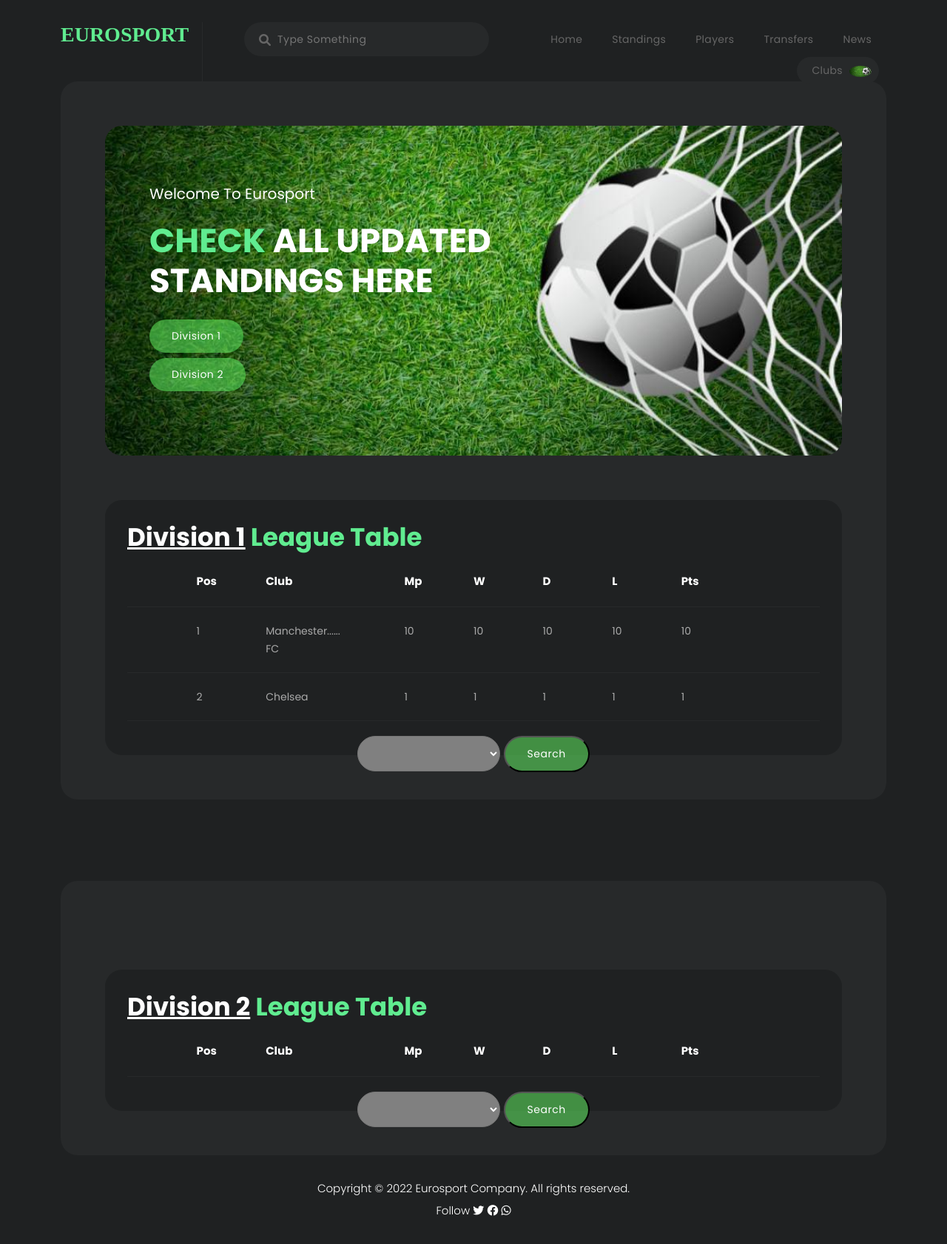
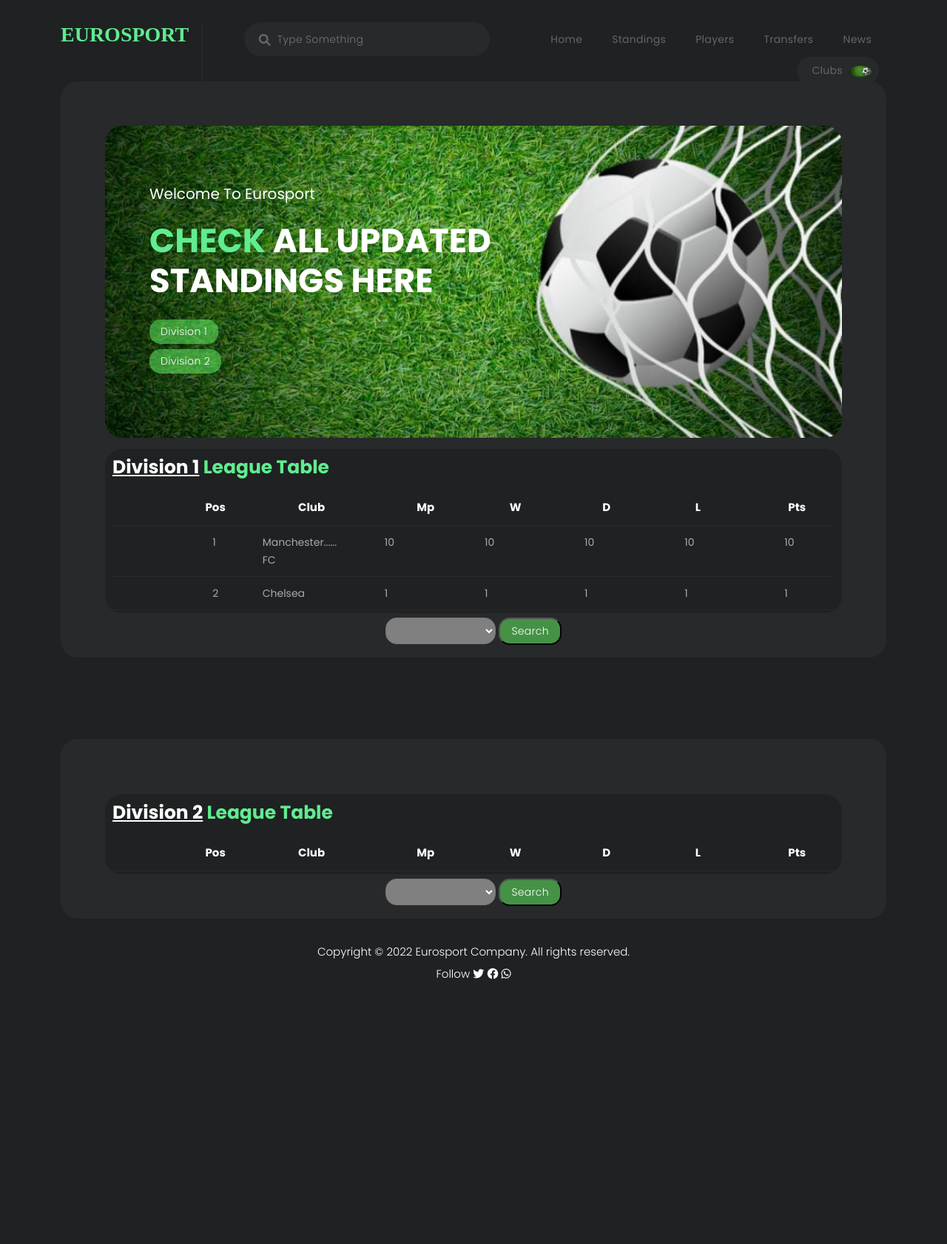
Before and after one commit to Sodiqlef/eurosport-django, a Django app: page /standings/ in a window 1280 px wide. Shown: the whole page at 74% size. After the commit the page ends 1324 px from the top, so only its background shows below. Run offline with Django 4.2, Linux system fonts and the light colour scheme; data comes from the database, SQL or seed files in the repository; both versions use the stored data as it was after the commit; data that the repository does not hold is empty; some libraries are stand-ins or nearby versions.

Commit message:
another day for the commit

```diff
--- a/static/css/templatemo-cyborg-gaming.css
+++ b/static/css/templatemo-cyborg-gaming.css
@@ -158,10 +158,47 @@ p {
 }
 
 
-.main-button a {
+.main-button a, button {
   font-size: 14px;
   color: #fff;
   background-color: #5ee75e8d;
+  padding: 6px 15px;
+  display: inline-block;
+  border-radius: 15px;
+  font-weight: 300;
+  text-transform: capitalize;
+  letter-spacing: 0.3px;
+  transition: all .3s;
+  position: relative;
+  overflow: hidden;
+}
+
+.main-button select, input {
+  font-size: 14px;
+  color: #fff;
+  background-color: grey;
+  padding: 6px 10px;
+  display: inline-block;
+  border-radius: 15px;
+  font-weight: 300;
+  text-transform: capitalize;
+  letter-spacing: 0.3px;
+  transition: all .3s;
+  position: relative;
+  overflow: hidden;
+}
+
+
+.main-button a:hover {
+  background-color: #fff;
+  color: #5ee75e8d;
+}
+
+.main-border-button a {
+  font-size: 14px;
+  color: #60ec90;
+  background-color: transparent;
+  border: 1px solid #60ec90;
   padding: 12px 30px;
   display: inline-block;
   border-radius: 25px;
@@ -173,58 +210,6 @@ p {
   overflow: hidden;
 }
 
-.main-button button{
-  font-size: 14px;
-  color: #fff;
-  background-color: #5ee75e8d;
-  padding: 12px 30px;
-  display: inline-block;
-  border-radius: 25px;
-  font-weight: 400;
-  text-transform: capitalize;
-  letter-spacing: 0.5px;
-  transition: all .3s;
-  position: relative;
-  overflow: hidden;
-}
-
-.main-button select, input{
-  font-size: 14px;
-  color: #fff;
-  background-color: grey;
-  padding: 12px 30px;
-  display: inline-block;
-  border-radius: 25px;
-  font-weight: 400;
-  text-transform: capitalize;
-  letter-spacing: 0.5px;
-  transition: all .3s;
-  position: relative;
-  overflow: hidden;
-}
-
-
-.main-button a:hover {
-  background-color: #fff;
-  color: #5ee75e8d;
-}
-
-.main-border-button a {
-  font-size: 14px;
-  color: #60ec90;
-  background-color: transparent;
-  border: 1px solid #60ec90;
-  padding: 12px 30px;
-  display: inline-block;
-  border-radius: 25px;
-  font-weight: 400;
-  text-transform: capitalize;
-  letter-spacing: 0.5px;
-  transition: all .3s;
-  position: relative;
-  overflow: hidden;
-}
-
 .main-border-button a:hover {
   border-color: #fff;
   background-color: #fff;
@@ -252,7 +237,7 @@ section {
 
 .heading-section h4 {
   color: #60ec90;
-  font-size: 34px;
+  font-size: 25px;
   text-decoration: none;
   margin-bottom: 30px;
 }
@@ -813,7 +798,7 @@ Banner Style
   background-image: url(../images/eurosport.jpg);
   background-position: center center;
   background-size: cover;
-  min-height: 380px;
+  min-height: 300px;
   border-radius: 23px;
   padding: 80px 60px;
 }
@@ -915,21 +900,21 @@ Most Popular Style
 
 /*
 ---------------------------------------------
-Gaming Library Style
+standings design Style
 ---------------------------------------------
 */
 
 .standings-design {
-  margin-top: 60px;
-  padding: 30px;
+  margin-top: 15px;
+  padding: 10px;
   background-color: #1f2122;
   border-radius: 23px;
 }
 
 .standings-design .item {
   border-bottom: 1px solid #27292a;
-  margin-bottom: 20px;
-  padding-bottom: 20px;
+  margin-bottom: 10px;
+  padding-bottom: 10px;
 }
 
 .standings-design .last-item {
@@ -943,15 +928,17 @@ Gaming Library Style
 }
 
 .standings-design .item ul {
-  margin-top: 15px;
+  margin-top: 3px;
   display: flex;
   flex-wrap: nowrap;
+
 }
 
 .standings-design .item ul li img {
   margin-top: -30px;
   margin-bottom: -30px;
   width: 30px;
+
 }
 
 .standings-design .item ul li {
--- a/templates/all_matches.html
+++ b/templates/all_matches.html
@@ -21,7 +21,7 @@
 
                   <div class="col-lg-3 col-sm-6">
                     <a href="{% url 'match_details' match.pk %}?{{match.home}}vs{{match.away}}"><div class="item">
-                      <img src="{{match.image.url}}" style="width: 200px; height: 200px;" alt="">
+                      <img src="{{match.image.url}}" style="width: 100%; height: 100%; object-fit: contain;" alt="">
                       <h4 style="font-size: 110%">{{match.home| capfirst}}<br>{{match.away| capfirst}}</h4>
                       <ul>
                         <li></i> {{match.date.date}}</li>
--- a/templates/details.html
+++ b/templates/details.html
@@ -32,11 +32,12 @@
 
           <div class="match-details">
             <div class="row">
+
               <div class="col-lg-12">
                 <br>
                 <h4 >
                     <div 	class="d-lg-none d-xl-none d-xl-block" >
-                  <img src="{{match.image.url}}" alt="" style="border-radius: 23px;">
+                  <img src="{{match.image.url}}" alt="" style="width: 100%; height: 100%; object-fit: contain; border-radius: 23px;">
                     </div>
                   <i style="float:left; padding-left: 5%">{{match.home|title}}
                     {% if match.played or match.live %}
--- a/templates/news.html
+++ b/templates/news.html
@@ -27,7 +27,7 @@
                 <div class="col-lg-4" id="{{news.pk}}">
                   <div class="item">
                     <div class="">
-                      <img src="{{news.image.url}}" alt="" style="max-width: 100%; height: 150px; border-radius: 5%;">
+                      <img src="{{news.image.url}}" alt="" style="width: 100%; height: 75%; object-fit: contain;" border-radius: 5%;">
                     </div>
                     <span class="text-secondary">{{news.date}}</span>
                     <h4>{{ news.subject }}</h4>
--- a/templates/news_details.html
+++ b/templates/news_details.html
@@ -14,7 +14,7 @@
               <div class="feature-banner header-text">
                 <center><div class="">
                   <div class="col-lg-6">
-                    <img src="{{news.image.url}}" alt="" style="border-radius: 23px;">
+                    <img src="{{news.image.url}}" style="width: 100%; height: 100%; object-fit: contain;" alt="" style="border-radius: 23px;">
                   </div>
 
                 </div></center>
--- a/templates/players.html
+++ b/templates/players.html
@@ -26,7 +26,7 @@
               <div class="players-transfer ">
                 <div class="row">
                   <div class="col-lg-4">
-                    <img src="{{player.image.url}}"  alt="" style="border-radius: 23px;">
+                    <img src="{{player.image.url}}" style="width: 100%; height: 100%; object-fit: contain;"  alt="" style="border-radius: 23px;">
                   </div>
                   <div class="col-lg-4 align-self-center">
                     <div class="main-info header-text">
--- a/templates/standings.html
+++ b/templates/standings.html
@@ -38,14 +38,21 @@
               </div>
               <div class="item">
                 <ul>
-                  <li><h4></h4></li>
+                  <li></li>
+                  <li></li>
                   <li><h4>Pos</h4></li>
-                  <li><h4>Club</h4></li>
                   <li></li>
-                  <li><h4>Mp</h4></li>
+                  <li class="col-1 d-lg-none"><h4>Club</h4></li>
+                  <li class="col-lg-1  d-md-none d-sm-none d-none d-lg-block "><h4>Club</h4></li>
+                  <li></li>
+                  <li ><h4>Mp</h4></li>
+                  <li></li>
                   <li><h4>W</h4></li>
+                  <li></li>
                   <li><h4>D</h4></li>
+                  <li></li>
                   <li><h4>L</h4></li>
+                  <li></li>
                   <li><h4>Pts</h4></li>
 
                 </ul>
@@ -57,13 +64,19 @@
 
                 <ul>
                   <li><img src="{{each.image.url}}" alt="" class="eurosport-item"></li>
+                  <li></li>
                   <li><span>{{forloop.counter}}</span></li>
-                  <li><span>{{each.club}}</span></li>
+                  <li  class="col-1 d-lg-none"><span>{{each.club}}</span></li>
+                  <li  class="col-lg-1  d-md-none d-sm-none d-none d-lg-block d-xl-block"><span>{{each.club}}</span></li>
                   <li></li>
                   <li><span>{{each.mp}}</span></li>
+                  <li></li>
                   <li><span>{{each.w}}</span></li>
+                  <li></li>
                  <li><span>{{each.d}}</span></li>
+                  <li></li>
                   <li><span>{{each.l}}</span></li>
+                  <li></li>
                   <li><span>{{each.pts}}</span></li>
                 </ul>
 
@@ -118,14 +131,21 @@
               </div>
               <div class="item">
                 <ul>
-                  <li ><h4></h4></li>
+                  <li></li>
+                  <li></li>
                   <li><h4>Pos</h4></li>
-                  <li><h4>Club</h4></li>
                   <li></li>
-                  <li><h4>Mp</h4></li>
+                  <li class="col-1 d-lg-none"><h4>Club</h4></li>
+                  <li class="col-lg-1  d-md-none d-sm-none d-none d-lg-block "><h4>Club</h4></li>
+                  <li></li>
+                  <li ><h4>Mp</h4></li>
+                  <li></li>
                   <li><h4>W</h4></li>
+                  <li></li>
                   <li><h4>D</h4></li>
+                  <li></li>
                   <li><h4>L</h4></li>
+                  <li></li>
                   <li><h4>Pts</h4></li>
 
                 </ul>
@@ -139,13 +159,19 @@
 
                 <ul>
                   <li><img src="{{each.image.url}}" alt="" class="eurosport-item"></li>
+                  <li></li>
                   <li><span>{{forloop.counter}}</span></li>
-                  <li><span>{{each.club}}</span></li>
+                  <li  class="col-1 d-lg-none"><span>{{each.club}}</span></li>
+                  <li  class="col-lg-1  d-md-none d-sm-none d-none d-lg-block d-xl-block"><span>{{each.club}}</span></li>
                   <li></li>
                   <li><span>{{each.mp}}</span></li>
+                  <li></li>
                   <li><span>{{each.w}}</span></li>
+                  <li></li>
                  <li><span>{{each.d}}</span></li>
+                  <li></li>
                   <li><span>{{each.l}}</span></li>
+                  <li></li>
                   <li><span>{{each.pts}}</span></li>
                 </ul>
 
--- a/templates/transfer.html
+++ b/templates/transfer.html
@@ -17,7 +17,7 @@
               <div class="players-transfer ">
                 <div class="row">
                   <div class="col-lg-4">
-                    <img src="{{transfer.image.url}}" alt="" style="border-radius: 23px;">
+                    <img src="{{transfer.image.url}}" alt="" style="width: 100%; height: 100%; object-fit: contain; border-radius: 23px;">
                   </div>
                   <div class="col-lg-4 align-self-center">
                     <div class="main-info header-text">
```
Also changed, not shown: templates/index.html (+25 -8 lines), templates/prev_standings.html (+19 -6 lines), db.sqlite3.
